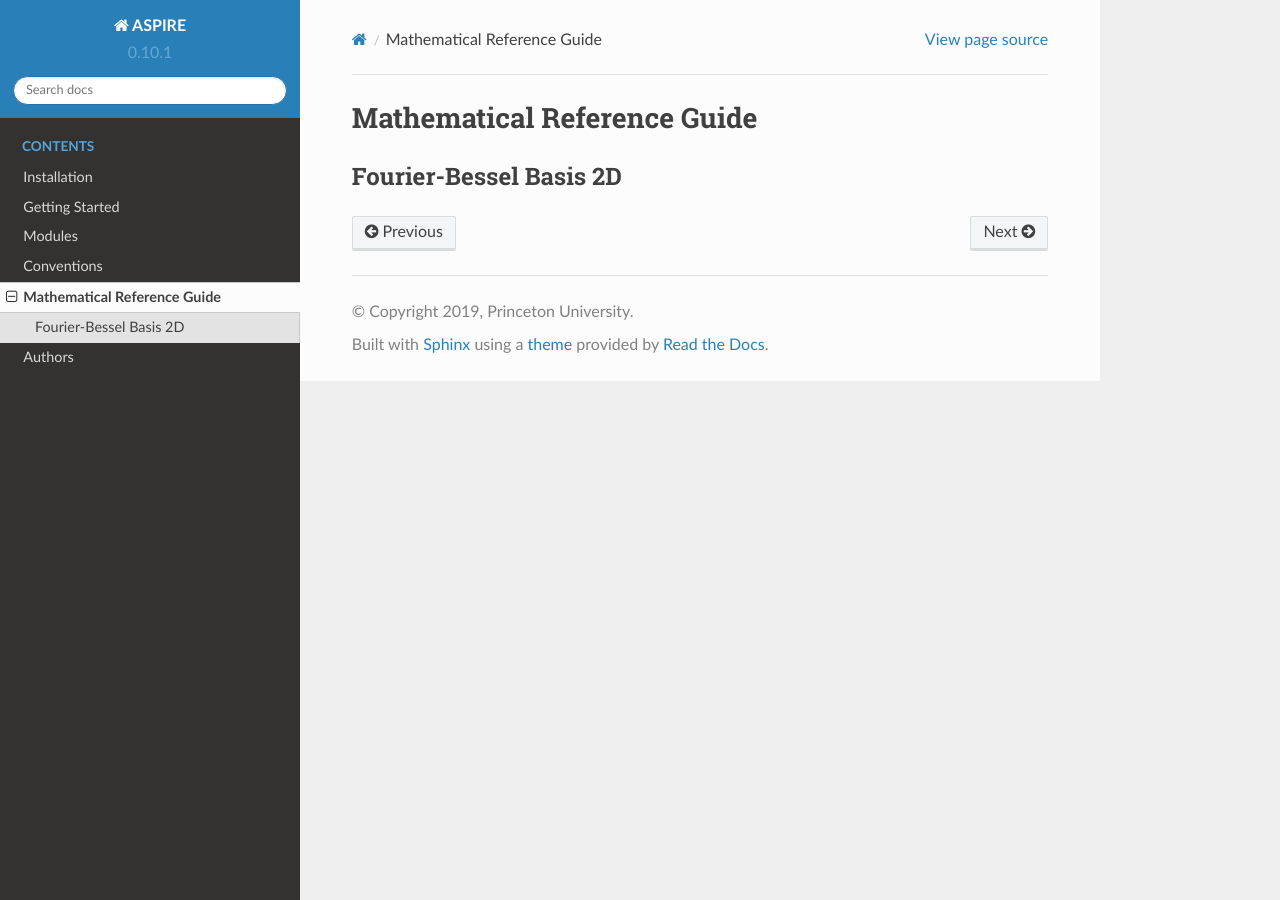
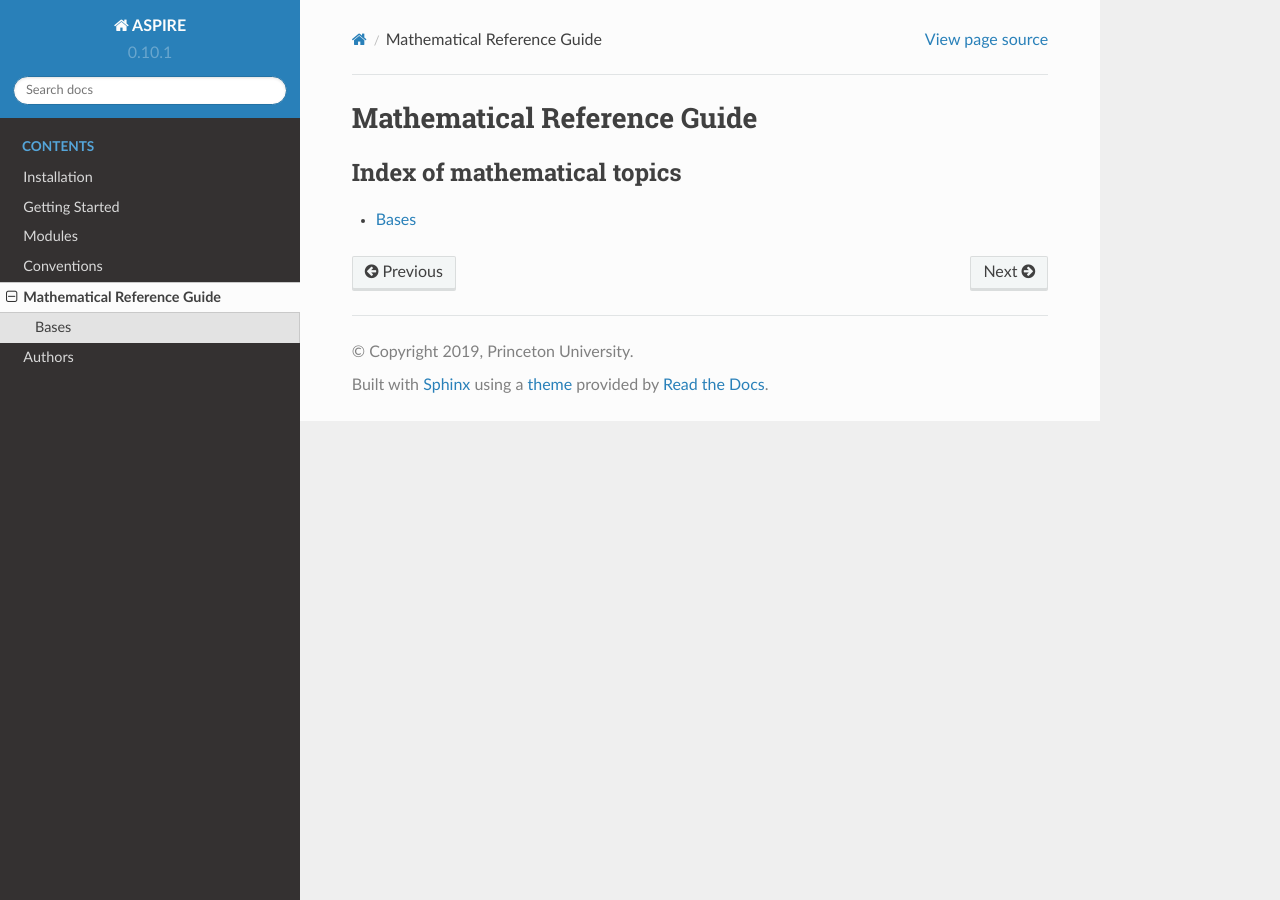
Before and after one commit to ComputationalCryoEM/ASPIRE-Python, a Sphinx documentation site: the page built from docs/source/mathematical.rst, in a window 1280 px wide. Built offline with Sphinx 7.4.7 and the Read the Docs theme 2.0.0, drawn with Linux system fonts in a browser that asks for light colours; pages that are not in the unit, such as notebooks, are missing from menus.

Commit message:
put subpages under directories

```diff
--- a/docs/source/conventions.rst
+++ b/docs/source/conventions.rst
@@ -2,7 +2,7 @@ Conventions
 ==============
 
 .. toctree::
-   :maxdepth: 2
+   :maxdepth: 1
    :caption: Index of conventions articles
 
-   grids_and_centering
+   conventions/grids_and_centering
--- /dev/null
+++ b/docs/source/math/bases.rst
@@ -0,0 +1,14 @@
+Bases
+===========
+
+Introduction
+###########
+
+Fourier-Bessel Basis
+###########
+
+Three-dimensional Fourier-Bessel Basis
+###########
+
+Prolate Spheroidal Wavefunction (PSWF Basis)
+###########
--- a/docs/source/mathematical.rst
+++ b/docs/source/mathematical.rst
@@ -1,6 +1,8 @@
 Mathematical Reference Guide
 =============================
 
+.. toctree::
+   :maxdepth: 1
+   :caption: Index of mathematical topics
 
-Fourier-Bessel Basis 2D
-############################
+   math/bases
```
Also changed, not shown: docs/source/conventions/grids_and_centering.rst (renamed from docs/source/grids_and_centering.rst).
